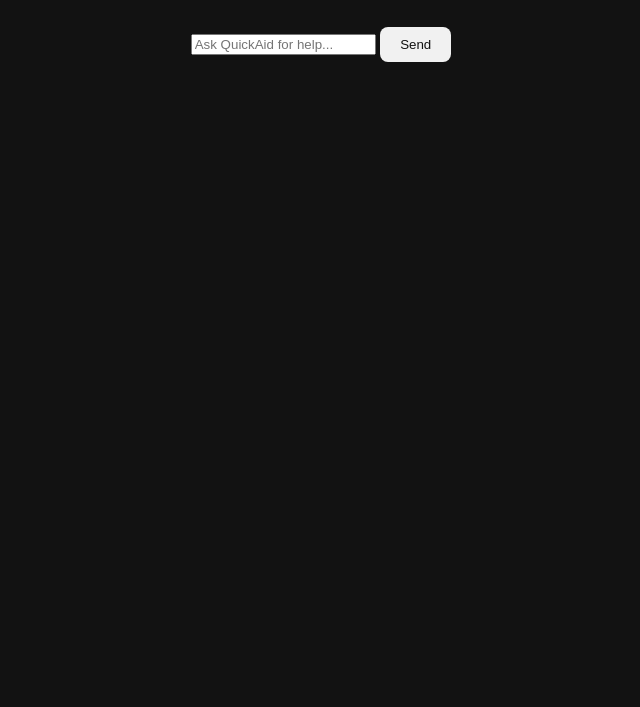
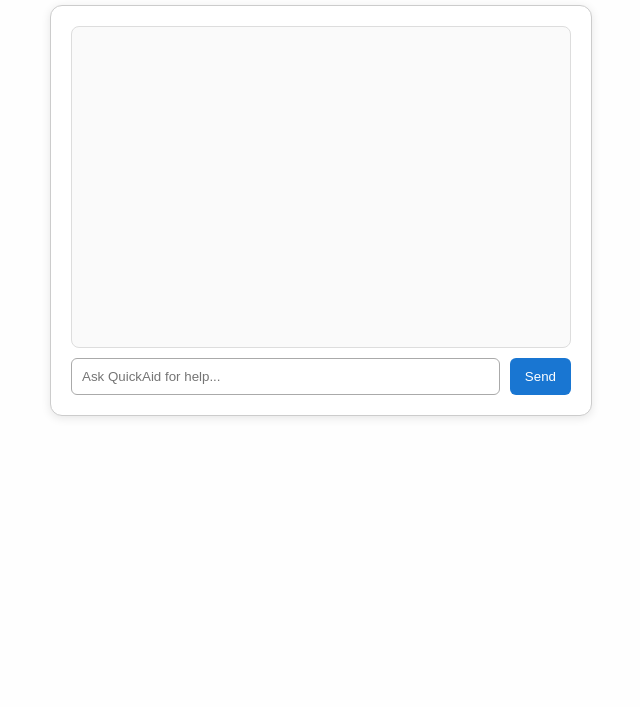
Before and after one commit to suvancodes/QuickAid, a plain HTML site: page index.html in a window 1280 px wide. Shown: the part 93-800 px from the top of the page, without its empty margins (319-959 px from the left). Drawn offline with Linux system fonts and the light colour scheme.

Commit message:
Update style.css

```diff
--- a/style.css
+++ b/style.css
@@ -1,93 +1,59 @@
 body {
   font-family: Arial, sans-serif;
+  background: #fefefe;
   margin: 0;
-  background: #121212;
-  color: #f1f1f1;
-  text-align: center;
   padding: 20px;
-  opacity: 0;
-  animation: fadeIn 0.8s ease-in forwards;
+  display: flex;
+  flex-direction: column;
+  align-items: center;
 }
 
-@keyframes fadeIn {
-  to {
-    opacity: 1;
-  }
+h1 {
+  color: #d32f2f;
+  margin-bottom: 20px;
 }
 
-header h1 {
-  color: #ff6b6b;
-  font-size: 2.5rem;
+#chatbot-container {
+  background: #ffffff;
+  border: 1px solid #ccc;
+  border-radius: 12px;
+  padding: 20px;
+  width: 100%;
+  max-width: 500px;
+  box-shadow: 0 2px 10px rgba(0,0,0,0.1);
 }
 
-ul {
-  list-style: none;
-  padding: 0;
+#chat-log {
+  height: 300px;
+  overflow-y: auto;
+  padding: 10px;
+  border: 1px solid #ddd;
+  border-radius: 8px;
+  background: #fafafa;
+  margin-bottom: 10px;
 }
 
-ul li {
-  background: #1f1f1f;
-  margin: 10px auto;
-  padding: 15px;
-  max-width: 300px;
-  border: 1px solid #333;
-  cursor: pointer;
-  border-radius: 10px;
-  color: #f1f1f1;
-  transition: background 0.3s;
-  transform: translateY(20px);
-  opacity: 0;
-  animation: slideUp 0.4s ease-out forwards;
-  animation-delay: calc(var(--order) * 0.1s);
+.input-area {
+  display: flex;
+  gap: 10px;
 }
 
-@keyframes slideUp {
-  to {
-    transform: translateY(0);
-    opacity: 1;
-  }
-}
-
-ul li:hover {
-  background: #333;
-}
-
-.hidden {
-  opacity: 0;
-  pointer-events: none;
-}
-
-#guide,
-#emergency-list {
-  transition: opacity 0.4s ease;
+input#user-input {
+  flex: 1;
+  padding: 10px;
+  border-radius: 6px;
+  border: 1px solid #aaa;
 }
 
 button {
-  margin-top: 20px;
-  padding: 10px 20px;
-  background: #f1f1f1;
-  color: #121212;
+  padding: 10px 15px;
   border: none;
-  border-radius: 8px;
+  background: #1976d2;
+  color: white;
+  border-radius: 6px;
   cursor: pointer;
-  transition: background 0.3s, color 0.3s;
 }
 
 button:hover {
-  background: #ccc;
+  background: #1565c0;
 }
-.aid {
-  display: inline-block;
-  animation: riseUp 1s ease-in-out infinite alternate;
-}
-
-@keyframes riseUp {
-  0% {
-    transform: translateY(20px);
-    opacity: 0.3;
-  }
-  100% {
-    transform: translateY(0);
-    opacity: 1;
-  }
-}
```
